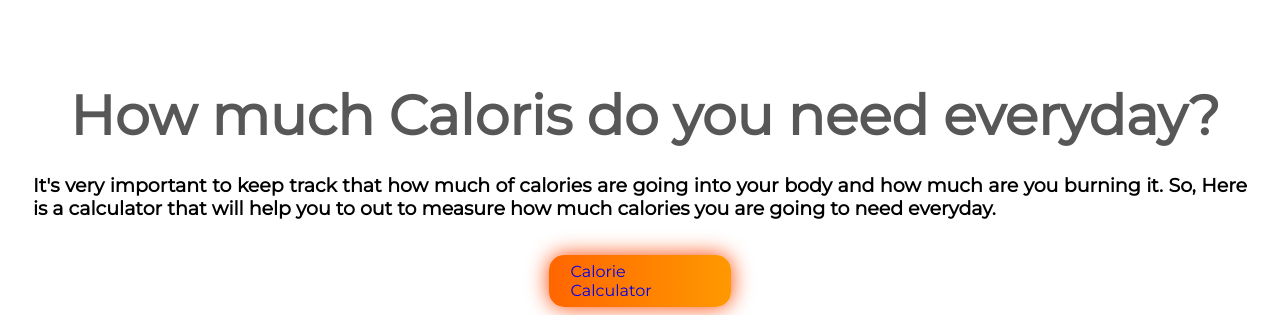
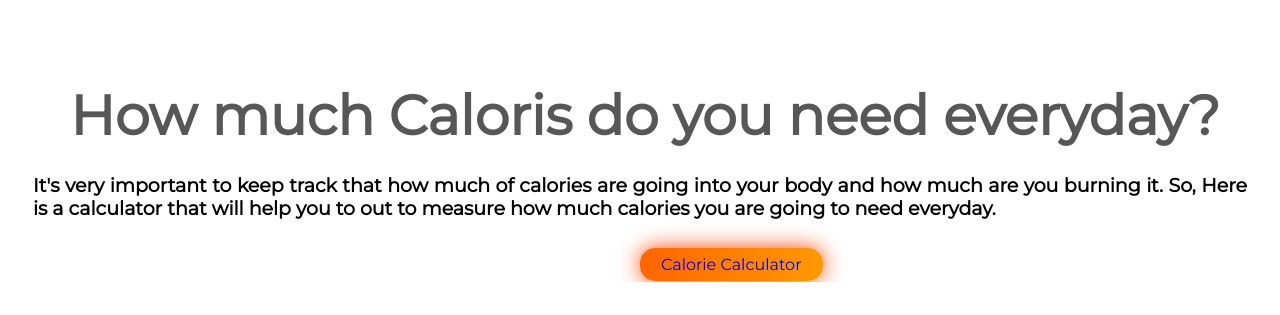
Before and after one commit to parvezaman/assignment-1, a plain HTML site: page index.html in a window 1280 px wide. Shown: the part 2254-2569 px from the top of the page. After the commit the page ends 2536 px from the top, so only its background shows below. Drawn offline with Linux system fonts and the light colour scheme.

Commit message:
calorie button fixed

```diff
--- a/style.css
+++ b/style.css
@@ -41,10 +41,8 @@ p{
     box-shadow: 0px 0px 21px orangered;
 }
 #calorie-calulator{
-    display: block;
-    margin-left:auto;
-    margin-right:auto;
-    width: 11%;
+    margin-left: 50%;
+
 }
 .about-section{
     background-image: url(./images/shapes/7.png);
```
